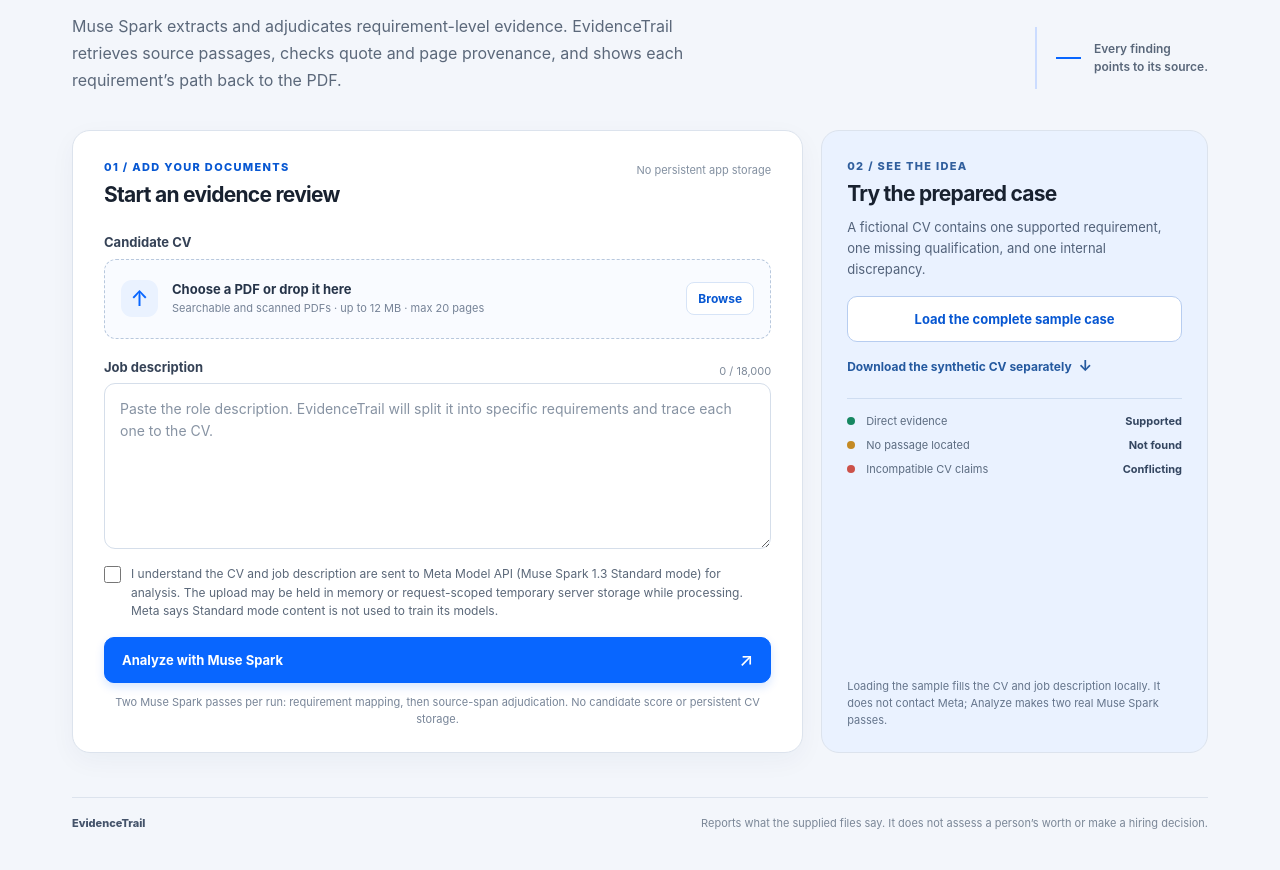
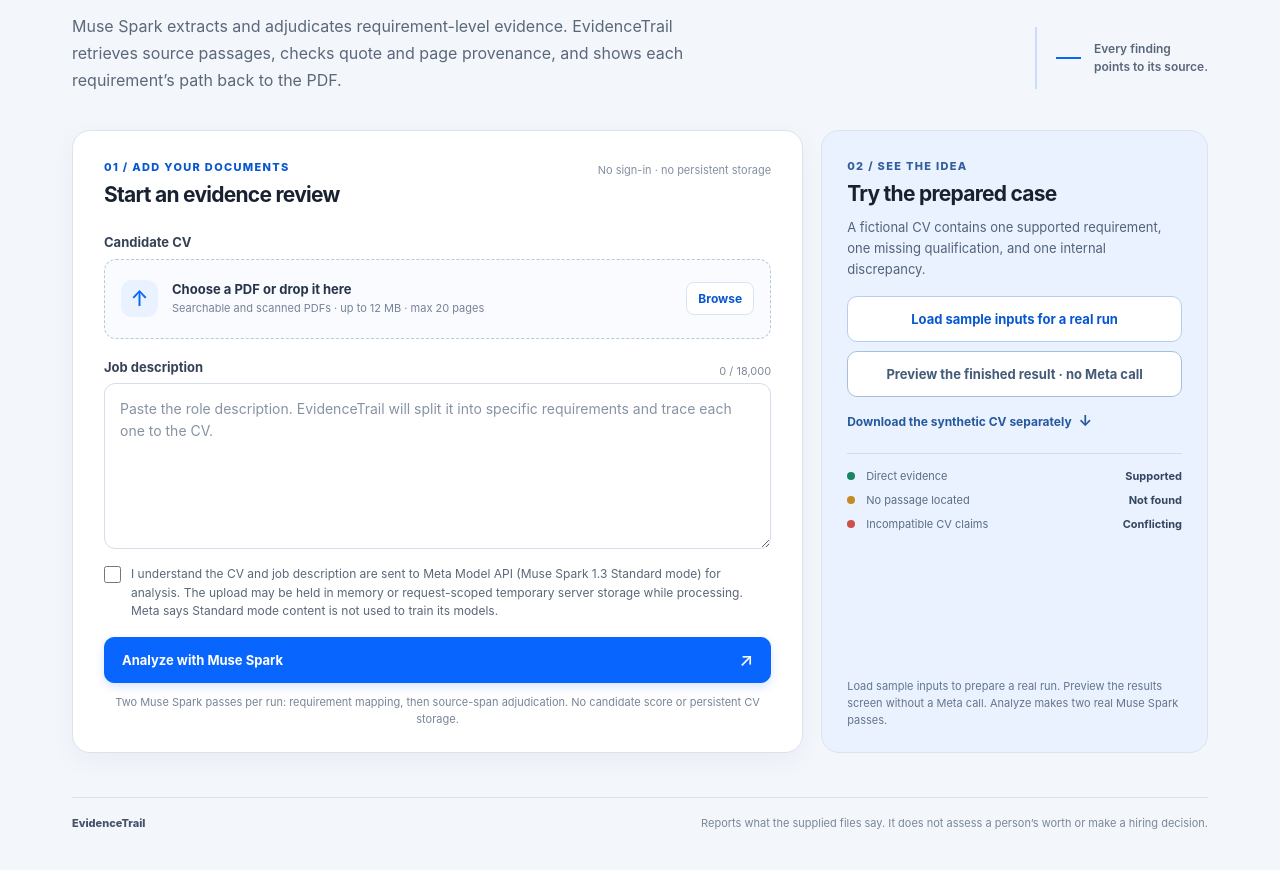
Before and after one commit to farhanjamal2002-blip/-evidencetrail, a FastAPI app: page / in a window 1280 px wide. Shown: the part 294-1164 px from the top of the page. Run offline with FastAPI, Linux system fonts and the light colour scheme.

Commit message:
Add no-key synthetic result preview

```diff
--- a/app.py
+++ b/app.py
@@ -1058,6 +1058,7 @@
     verification_audit: dict[str, int],
     evidence_graph: dict[str, Any],
     created_at: str,
+    preview_mode: bool = False,
 ) -> str:
     cards: list[str] = []
     for finding in findings:
@@ -1156,6 +1157,50 @@
         + "</span></li>"
         for record in omitted_requirement_audit
     )
+    if preview_mode:
+        report_brand = "EVIDENCETRAIL · SYNTHETIC UI PREVIEW"
+        report_intro = (
+            "Illustrative results from the fictional sample CV. These findings are "
+            "hand-authored for preview, with source quotes checked against the sample PDF. "
+            "No Muse Spark or Meta Model API request was made."
+        )
+        report_audit_summary = (
+            "<p class='audit-summary'>Synthetic preview only · no model inference or "
+            "Meta API request occurred. The displayed passages are grounded in the "
+            "fictional sample PDF.</p>"
+        )
+        report_model_line = "Synthetic preview · no Muse Spark analysis was run"
+        report_privacy_note = (
+            "This preview uses only generated fictional documents. No uploaded CV or "
+            "job description was sent to Meta Model API."
+        )
+    else:
+        report_brand = "EVIDENCETRAIL · MUSE SPARK EVIDENCE REVIEW"
+        report_intro = (
+            "A first Muse pass proposes requirement-level evidence. Local retrieval "
+            "supplies source blocks to a second Muse review. EvidenceTrail checks every "
+            "displayed quote against the cited PDF page and derives the displayed status "
+            "from verified citations. A human reviews the interpretation. This is not a "
+            "hiring decision."
+        )
+        report_audit_summary = (
+            f"<p class='audit-summary'>First-pass exact quote check: "
+            f"{proposed_quotes - excluded_quotes} of {proposed_quotes} proposed quote(s) matched the CV; "
+            f"{excluded_quotes} were excluded. Second-pass citation check: "
+            f"{verification_verified} of {verification_proposed} proposed citation(s) matched a retrieved source and PDF location; "
+            f"{verification_excluded} were excluded. The reviewer examined {retrieved_spans} source span(s); "
+            f"{ambiguous} requirement(s) were marked ambiguous.</p>"
+            if proposed_quotes or verification_proposed
+            else "<p class='audit-summary'>No evidence citations passed source verification; no unsupported passage was shown.</p>"
+        )
+        report_model_line = (
+            f"Two-pass Muse Spark analysis via Meta Model API · Model {MODEL_ID}"
+        )
+        report_privacy_note = (
+            "Uploaded CV and job text are sent to Meta Model API for this analysis. "
+            "EvidenceTrail does not write uploaded files to persistent application storage; "
+            "temporary handling depends on the request runtime."
+        )
 
     report_css = """
       :root{color-scheme:light;--ink:#18212f;--muted:#627084;--line:#dce3ed;--paper:#f3f6fb;--blue:#0866ff}
@@ -1198,19 +1243,10 @@
         "<title>EvidenceTrail evidence pack</title><style>"
         + report_css
         + "</style></head><body><main>"
-        "<div class='brand'>EVIDENCETRAIL · MUSE SPARK EVIDENCE REVIEW</div>"
+        f"<div class='brand'>{report_brand}</div>"
         "<h1>Grounded requirement evidence pack</h1>"
-        "<p class='sub'>A first Muse pass proposes requirement-level evidence. Local retrieval supplies source blocks to a second Muse review. EvidenceTrail checks every displayed quote against the cited PDF page and derives the displayed status from verified citations. A human reviews the interpretation. This is not a hiring decision.</p>"
-        + (
-            f"<p class='audit-summary'>First-pass exact quote check: "
-            f"{proposed_quotes - excluded_quotes} of {proposed_quotes} proposed quote(s) matched the CV; "
-            f"{excluded_quotes} were excluded. Second-pass citation check: "
-            f"{verification_verified} of {verification_proposed} proposed citation(s) matched a retrieved source and PDF location; "
-            f"{verification_excluded} were excluded. The reviewer examined {retrieved_spans} source span(s); "
-            f"{ambiguous} requirement(s) were marked ambiguous.</p>"
-            if proposed_quotes or verification_proposed
-            else "<p class='audit-summary'>No evidence citations passed source verification; no unsupported passage was shown.</p>"
-        )
+        f"<p class='sub'>{report_intro}</p>"
+        + report_audit_summary
         + (
             f"<details class='omitted-audit'><summary>{len(omitted_requirement_audit)} model-proposed requirement(s) omitted before evidence review</summary>"
             "<p>Each item is shown with the local reason it was excluded.</p>"
@@ -1222,13 +1258,11 @@
         + "".join(graph_rows)
         + "".join(cards)
         + ("<h2>Verified source pages</h2>" + "".join(page_blocks) if page_blocks else "")
-        + f"<footer>Two-pass Muse Spark analysis via Meta Model API · Model {MODEL_ID} · Created {html.escape(created_at)} UTC"
+        + f"<footer>{report_model_line} · Created {html.escape(created_at)} UTC"
         f"<br>CV SHA-256: {html.escape(cv_hash)}"
         f"<br>Job description SHA-256: {html.escape(job_hash)}"
-        "<br>Uploaded CV and job text are sent to Meta Model API for this analysis. "
-        "EvidenceTrail does not write uploaded files to persistent application storage; "
-        "temporary handling depends on the request runtime. This report embeds CV page images; "
-        "review it before sharing.</footer></main></body></html>"
+        f"<br>{report_privacy_note} "
+        "This report embeds CV page images; review it before sharing.</footer></main></body></html>"
     )
 
 
@@ -1295,6 +1329,173 @@
     document.save(output)
     document.close()
     return output.getvalue()
+
+@app.get("/demo/preview")
+def demo_preview() -> dict[str, Any]:
+    """Return a synthetic, locally grounded result so the interface is visible without a model key."""
+    pdf_bytes = make_demo_pdf()
+    pages = extract_pdf(pdf_bytes)
+    job_description = (
+        "Role: Procurement Automation Lead\n\n"
+        "Requirements:\n"
+        "1. At least five years of Python experience.\n"
+        "2. Current AWS Solutions Architect Professional certification.\n"
+        "3. At least seven years of procurement experience."
+    )
+    preview_specs = [
+        {
+            "id": "R1",
+            "requirement": "At least five years of Python experience.",
+            "note": (
+                "A supporting passage in the fictional CV states six years of Python "
+                "automation work. The quote is checked against page 1."
+            ),
+            "evidence_specs": [
+                ("Built Python automations across 6 years of work.", "supports")
+            ],
+        },
+        {
+            "id": "R2",
+            "requirement": "Current AWS Solutions Architect Professional certification.",
+            "note": (
+                "No direct evidence for this exact credential was found. The fictional CV "
+                "mentions AWS Cloud Practitioner, awarded in 2022; that does not establish "
+                "a current Solutions Architect Professional certification."
+            ),
+            "evidence_specs": [],
+        },
+        {
+            "id": "R3",
+            "requirement": "At least seven years of procurement experience.",
+            "note": (
+                "Two statements in the fictional CV disagree: one says eight years, while "
+                "another says five years total. Inspect both passages in context."
+            ),
+            "evidence_specs": [
+                (
+                    "Operations professional with 8 years of procurement experience.",
+                    "supports",
+                ),
+                ("Procurement experience: five years total.", "contradicts"),
+            ],
+        },
+    ]
+
+    findings: list[dict[str, Any]] = []
+    page_marks: dict[int, list[dict[str, Any]]] = {}
+    proposed_count = 0
+    verified_count = 0
+    for spec in preview_specs:
+        evidence: list[dict[str, Any]] = []
+        proposed_count += len(spec["evidence_specs"])
+        for quote, role in spec["evidence_specs"]:
+            match = locate_quote(quote, pages, None)
+            if not match:
+                continue
+            evidence.append(
+                {
+                    "quote": quote,
+                    "role": role,
+                    "page": match["page"],
+                    "boxes": match["boxes"],
+                    "source_id": f"DEMO-{spec['id']}-{len(evidence) + 1}",
+                }
+            )
+            verified_count += 1
+            page_marks.setdefault(match["page"], []).append(
+                {"boxes": match["boxes"], "role": role}
+            )
+
+        has_support = any(item["role"] == "supports" for item in evidence)
+        has_contradiction = any(item["role"] == "contradicts" for item in evidence)
+        if has_contradiction:
+            status = "conflicting"
+        elif has_support:
+            status = "supported"
+        else:
+            status = "not_found"
+        certainty = "clear" if len(evidence) == len(spec["evidence_specs"]) else "ambiguous"
+        note = str(spec["note"])
+        if len(evidence) != len(spec["evidence_specs"]):
+            note += " A sample citation could not be located, so it was withheld."
+        findings.append(
+            {
+                "id": str(spec["id"]),
+                "requirement": str(spec["requirement"]),
+                "status": status,
+                "note": note,
+                "certainty": certainty,
+                "evidence": evidence,
+            }
+        )
+
+    previews = {
+        page_number: page_preview(pdf_bytes, page_number, marks)
+        for page_number, marks in page_marks.items()
+    }
+    evidence_graph = build_evidence_graph(findings)
+    created_at = datetime.now(timezone.utc).replace(microsecond=0).isoformat()
+    cv_hash = hashlib.sha256(pdf_bytes).hexdigest()
+    job_hash = hashlib.sha256(job_description.encode("utf-8")).hexdigest()
+    verification_audit = {
+        "proposed": proposed_count,
+        "verified": verified_count,
+        "excluded": proposed_count - verified_count,
+        "ambiguous_requirements": sum(
+            finding["certainty"] == "ambiguous" for finding in findings
+        ),
+        "retrieved_source_spans": verified_count,
+    }
+    usage = {
+        "input_tokens": 0,
+        "output_tokens": 0,
+        "first_pass": {"input_tokens": 0, "output_tokens": 0},
+        "verification_pass": {"input_tokens": 0, "output_tokens": 0},
+    }
+    report_html = build_report(
+        findings,
+        previews,
+        cv_hash,
+        job_hash,
+        [],
+        proposed_count,
+        proposed_count - verified_count,
+        verification_audit,
+        evidence_graph,
+        created_at,
+        preview_mode=True,
+    )
+    return {
+        "requirements": findings,
+        "evidence_graph": evidence_graph,
+        "excluded_unverified_requirements": 0,
+        "omitted_requirement_audit": [],
+        "quote_audit": {
+            "proposed": proposed_count,
+            "verified": verified_count,
+            "excluded": proposed_count - verified_count,
+            "verification_proposed": verified_count,
+            "verification_verified": verified_count,
+            "verification_excluded": 0,
+            "ambiguous_requirements": verification_audit["ambiguous_requirements"],
+        },
+        "verification_audit": verification_audit,
+        "pages": {str(number): image for number, image in previews.items()},
+        "page_dimensions": {
+            str(page["number"]): {"width": page["width"], "height": page["height"]}
+            for page in pages
+        },
+        "report_html": report_html,
+        "model": "EvidenceTrail synthetic sample",
+        "preview_mode": True,
+        "analysis_calls": 0,
+        "usage": usage,
+        "cv_sha256": cv_hash,
+        "job_sha256": job_hash,
+        "created_at": created_at,
+        "ocr_pages": [page["number"] for page in pages if page["ocr_used"]],
+    }
+
 
 
 @app.get("/", response_class=HTMLResponse)
--- a/render.yaml
+++ b/render.yaml
@@ -8,7 +8,5 @@
     dockerContext: .
     healthCheckPath: /health
     envVars:
-      - key: MODEL_API_KEY
-        sync: false
       - key: MAX_CONCURRENT_ANALYSES
         value: "1"
--- a/static/app.css
+++ b/static/app.css
@@ -244,6 +244,7 @@
 .secondary-button:hover { border-color: #9db9e5; background: #f7faff; }
 .demo-panel .secondary-button { width: 100%; justify-content: center; border-color: #b7cdf0; color: var(--blue-dark); }
 .demo-panel .secondary-button:hover { border-color: #8bb2f4; background: #f8fbff; }
+.demo-panel .preview-button { margin-top: 9px; border-color: #a8bfdc; color: #435a78; }
 .text-link { color: #24599f; font-size: 12px; font-weight: 650; line-height: 1.5; text-decoration: none; }
 .text-link:hover { text-decoration: underline; }
 .demo-download { margin-top: 13px; }
@@ -263,6 +264,7 @@
 .results-top h2 { margin: 7px 0 6px; font-size: 27px; }
 .result-caption { max-width: 760px; margin: 0; color: #637186; font-size: 13px; line-height: 1.6; }
 .report-note { margin: 12px 0 0; color: #748195; font-size: 12px; }
+.preview-notice { margin: 12px 0; padding: 12px 15px; border: 1px solid #e6cf8d; border-radius: 10px; background: #fff8e6; color: #705316; font-size: 12px; line-height: 1.55; }
 .download-button { flex: 0 0 auto; white-space: nowrap; }
 .download-button span { padding-left: 4px; color: var(--blue); font-size: 17px; }
 .run-meta { margin: 18px 0 12px; color: #718096; font-size: 12px; line-height: 1.55; }
--- a/static/app.js
+++ b/static/app.js
@@ -99,7 +99,34 @@
     showError(error.message || "The sample could not be loaded. Download the synthetic CV and choose it manually.");
   } finally {
     loadDemoButton.disabled = false;
-    loadDemoButton.textContent = "Load the complete sample case";
+    loadDemoButton.textContent = "Load sample inputs for a real run";
+  }
+});
+
+const previewDemoButton = document.getElementById("preview-demo-results");
+previewDemoButton.addEventListener("click", async function () {
+  previewDemoButton.disabled = true;
+  previewDemoButton.textContent = "Preparing synthetic preview…";
+  hideError();
+  try {
+    const responses = await Promise.all([
+      fetch("/demo/preview"),
+      fetch("/demo/cv.pdf")
+    ]);
+    if (!responses[0].ok || !responses[1].ok) {
+      throw new Error("The synthetic preview could not be prepared.");
+    }
+    const payload = await responses[0].json();
+    const samplePdf = await responses[1].blob();
+    const sampleFile = new File([samplePdf], "evidencetrail-demo-cv.pdf", {
+      type: "application/pdf",
+    });
+    renderResults(payload, sampleFile);
+  } catch (error) {
+    showError(error.message || "The synthetic preview could not be loaded.");
+  } finally {
+    previewDemoButton.disabled = false;
+    previewDemoButton.textContent = "Preview the finished result · no Meta call";
   }
 });
 
@@ -154,6 +181,11 @@
 }
 
 function renderResults(payload, analyzedFile) {
+  const previewNotice = document.getElementById("preview-notice");
+  previewNotice.hidden = !payload.preview_mode;
+  previewNotice.textContent = payload.preview_mode
+    ? "Synthetic preview only: these hand-authored findings use a fictional CV. No Muse Spark or Meta Model API request was made."
+    : "";
   const findingsList = document.getElementById("findings-list");
   const counts = { supported: 0, not_found: 0, conflicting: 0 };
   reviewEntries = Object.create(null);
@@ -232,12 +264,14 @@
     ? " · OCR used on page(s) " + payload.ocr_pages.join(", ")
     : "";
   const rejectedCount = Number(payload.excluded_unverified_requirements || 0);
-  const callLabel = Number(payload.analysis_calls || 0) === 2
+  const callLabel = payload.preview_mode
+    ? "synthetic example · no Meta API request"
+    : Number(payload.analysis_calls || 0) === 2
       ? "2 real Muse Spark passes · requirement mapping + source adjudication"
       : payload.analysis_calls + " real Muse Spark pass(es)";
   const firstUsage = usage.first_pass || {};
   const secondUsage = usage.verification_pass || {};
-  const tokenDetails = " · pass 1 " +
+  const tokenDetails = payload.preview_mode ? "" : " · pass 1 " +
     (firstUsage.input_tokens || 0).toLocaleString() + " in / " +
     (firstUsage.output_tokens || 0).toLocaleString() + " out · pass 2 " +
     (secondUsage.input_tokens || 0).toLocaleString() + " in / " +
@@ -255,12 +289,19 @@
   const secondVerified = Number(quoteAudit.verification_verified || 0);
   const secondExcluded = Number(quoteAudit.verification_excluded || 0);
   const ambiguous = Number(quoteAudit.ambiguous_requirements || 0);
-  document.getElementById("quote-audit").textContent =
+  const auditNode = document.getElementById("quote-audit");
+  if (payload.preview_mode) {
+    auditNode.textContent =
+      "Synthetic sample only: quotes are locally checked against the fictional PDF; " +
+      "no model verification or token usage is represented.";
+  } else {
+    auditNode.textContent =
       "Pass 1 exact quote check: " + verifiedQuotes + "/" + proposedQuotes +
       " matched the PDF (" + excludedQuotes + " excluded). Pass 2 source adjudication: " +
       secondVerified + "/" + secondProposed + " citations matched an allowed retrieved span and PDF page (" +
       secondExcluded + " excluded). " + ambiguous + " requirement(s) marked ambiguous. " +
       "A matching quote proves text presence, not qualification truth.";
+  }
 
   const omittedRequirements = Array.isArray(payload.omitted_requirement_audit)
     ? payload.omitted_requirement_audit
@@ -292,8 +333,9 @@
     omittedPanel.hidden = true;
   }
 
-  document.getElementById("result-caption").textContent =
-    "Muse maps requirements, then reviews locally retrieved source spans. EvidenceTrail verifies each displayed citation against the PDF and shows the source trail for human review; it does not verify real-world qualifications.";
+  document.getElementById("result-caption").textContent = payload.preview_mode
+    ? "This fictional sample shows the finished review screen. The findings are illustrative, not Muse output. Select the sample inputs and run Analyze for a real Muse Spark result."
+    : "Muse maps requirements, then reviews locally retrieved source spans. EvidenceTrail verifies each displayed citation against the PDF and shows the source trail for human review; it does not verify real-world qualifications.";
 
   const provenance = document.getElementById("provenance-details");
   provenance.replaceChildren();
--- a/templates/index.html
+++ b/templates/index.html
@@ -45,7 +45,7 @@
                 <div class="step-label">01 / ADD YOUR DOCUMENTS</div>
                 <h2>Start an evidence review</h2>
               </div>
-              <span class="private-note">No persistent app storage</span>
+              <span class="private-note">No sign-in · no persistent storage</span>
             </div>
 
             <label class="field-label" for="cv">Candidate CV</label>
@@ -86,7 +86,8 @@
             <div class="step-label">02 / SEE THE IDEA</div>
             <h2>Try the prepared case</h2>
             <p>A fictional CV contains one supported requirement, one missing qualification, and one internal discrepancy.</p>
-            <button id="load-demo-case" class="secondary-button" type="button">Load the complete sample case</button>
+            <button id="load-demo-case" class="secondary-button" type="button">Load sample inputs for a real run</button>
+            <button id="preview-demo-results" class="secondary-button preview-button" type="button">Preview the finished result · no Meta call</button>
             <a class="text-link demo-download" href="/demo/cv.pdf" download>Download the synthetic CV separately <span>↓</span></a>
             <div class="demo-divider"></div>
             <div class="demo-state-list">
@@ -94,7 +95,7 @@
               <div><span class="state-dot missing-dot"></span><span>No passage located</span><b>Not found</b></div>
               <div><span class="state-dot conflict-dot"></span><span>Incompatible CV claims</span><b>Conflicting</b></div>
             </div>
-            <div class="sample-tip">Loading the sample fills the CV and job description locally. It does not contact Meta; Analyze makes two real Muse Spark passes.</div>
+            <div class="sample-tip">Load sample inputs to prepare a real run. Preview the results screen without a Meta call. Analyze makes two real Muse Spark passes.</div>
           </aside>
         </section>
 
@@ -110,6 +111,7 @@
             </button>
           </div>
           <p class="report-note">The exported pack embeds full CV page images. Review it before sharing.</p>
+          <p id="preview-notice" class="preview-notice" role="status" aria-live="polite" hidden></p>
           <div class="run-meta" id="run-meta"></div>
           <p id="quote-audit" class="quote-audit" role="status" aria-live="polite"></p>
           <details id="omitted-requirements-panel" class="omitted-audit" hidden>
```
Also changed, not shown: demo/DEMO_SCRIPT.md (+4 -3 lines), README.md. Lines whose indentation alone changed are shown as unchanged.
